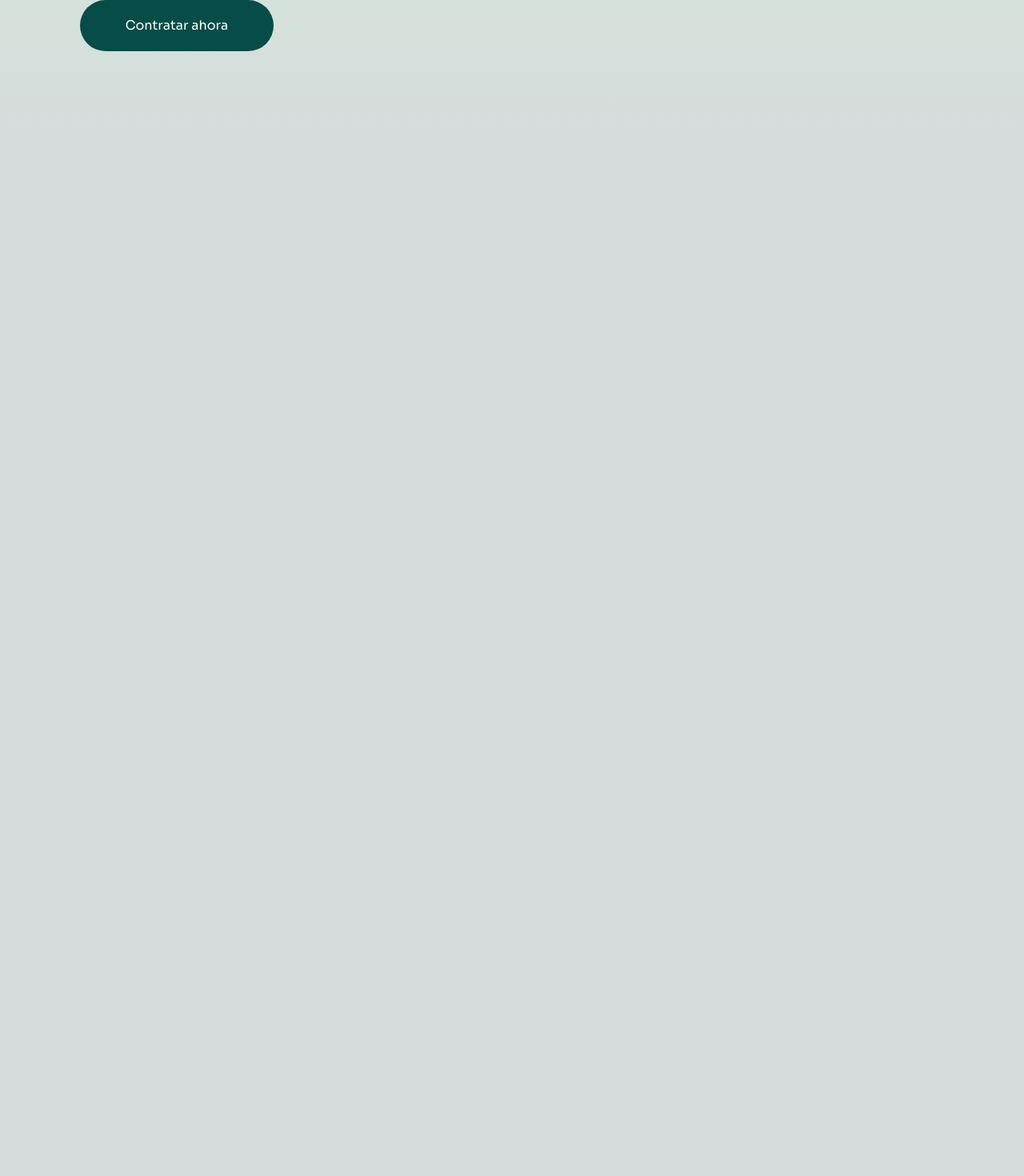
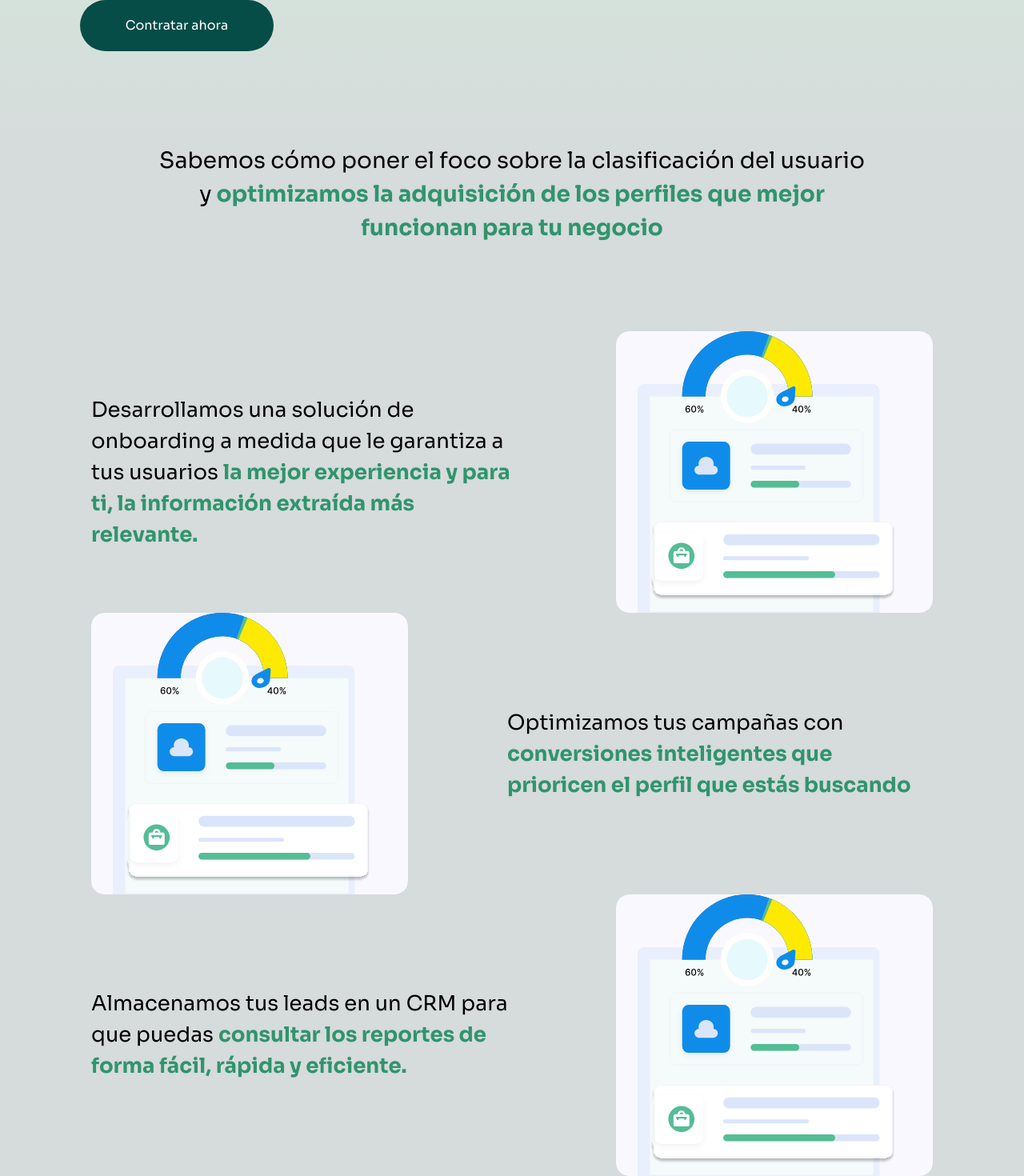
Before and after one commit to germangguerci/wheatleads, a Next.js app: page / in a window 1280 px wide. Shown: the part 592-2062 px from the top of the page at 80% size. Before the commit the page ends 800 px from the top, so only its background shows below. Built offline with nearby package versions, Linux system fonts and the light colour scheme.

Commit message:
feat(home page): added section to homepage

```diff
--- a/app/globals.css
+++ b/app/globals.css
@@ -14,6 +14,8 @@ body {
       to top,
       transparent,
       #d1f3d7
-    )
+    ),
     rgb(var(--background-start-rgb));
+  background-repeat: no-repeat;
+  background-size: 100% 100%;
 }
--- a/app/page.tsx
+++ b/app/page.tsx
@@ -8,7 +8,7 @@ export default function Home() {
   return (
     <main className="flex size-full max-w-[1216px] flex-col items-center justify-start p-0 lg:px-8 lg:py-7">
       <MainNav />
-      <div className="mt-[96px] flex w-full max-w-[1080px] flex-col items-center justify-start max-lg:m-0 max-lg:px-4 max-lg:py-8">
+      <div className="mt-[96px] flex w-full max-w-[1080px] flex-col items-center justify-center max-lg:m-0 max-lg:max-w-[530px] max-lg:px-4 max-lg:py-8">
         <div className="flex w-full justify-between max-lg:flex-col max-lg:items-center max-lg:justify-center">
           <div className="flex w-full max-w-[530px] flex-col items-start justify-start">
             <h1 className="text-[46px] font-bold leading-[57px] text-[#191A15] max-lg:text-[28px] max-lg:leading-[35px]">
@@ -45,6 +45,62 @@ export default function Home() {
             className="max-lg:hidden"
           />
         </div>
+        <p
+          className="mb-[108px] mt-[116px] w-full max-w-[898px] text-center text-[28px] font-normal max-lg:my-[64px]
+        max-lg:text-left max-lg:text-[18px]"
+        >
+          Sabemos cómo poner el foco sobre la clasificación del usuario y
+          <span className="font-bold text-primary-medium">
+            {' '}
+            optimizamos la adquisición de los perfiles que mejor funcionan para
+            tu negocio
+          </span>
+        </p>
+        <div className="flex w-full items-center justify-between  px-[14px] max-lg:flex-col-reverse">
+          <p className="max-w-[532px] text-[26px] font-normal max-lg:my-8 max-lg:text-[18px]">
+            Desarrollamos una solución de onboarding a medida que le garantiza a
+            tus usuarios{' '}
+            <span className="font-bold text-primary-medium">
+              la mejor experiencia y para ti, la información extraída más
+              relevante.
+            </span>
+          </p>
+          <Image
+            src={placeHolder}
+            alt="place holder"
+            width={396}
+            height={396}
+          />
+        </div>
+        <div className="flex w-full items-center justify-between  px-[14px] max-lg:my-8 max-lg:flex-col">
+          <Image
+            src={placeHolder}
+            alt="place holder"
+            width={396}
+            height={396}
+          />
+          <p className="max-w-[532px] text-[26px] font-normal max-lg:my-8 max-lg:text-[18px]">
+            Optimizamos tus campañas con{' '}
+            <span className="font-bold text-primary-medium">
+              conversiones inteligentes que prioricen el perfil que estás
+              buscando
+            </span>
+          </p>
+        </div>
+        <div className="flex w-full items-center justify-between  px-[14px] max-lg:flex-col-reverse">
+          <p className="max-w-[532px] text-[26px] font-normal max-lg:my-8 max-lg:text-[18px]">
+            Almacenamos tus leads en un CRM para que puedas{' '}
+            <span className="font-bold text-primary-medium">
+              consultar los reportes de forma fácil, rápida y eficiente.
+            </span>
+          </p>
+          <Image
+            src={placeHolder}
+            alt="place holder"
+            width={396}
+            height={396}
+          />
+        </div>
       </div>
     </main>
   );
--- a/tailwind.config.ts
+++ b/tailwind.config.ts
@@ -11,6 +11,7 @@ const config: Config = {
       primary: {
         light: '#4DC66B',
         dark: '#064D47',
+        medium: '#30946D',
       },
       neutral: {
         light: '#FFFFFF',
```
